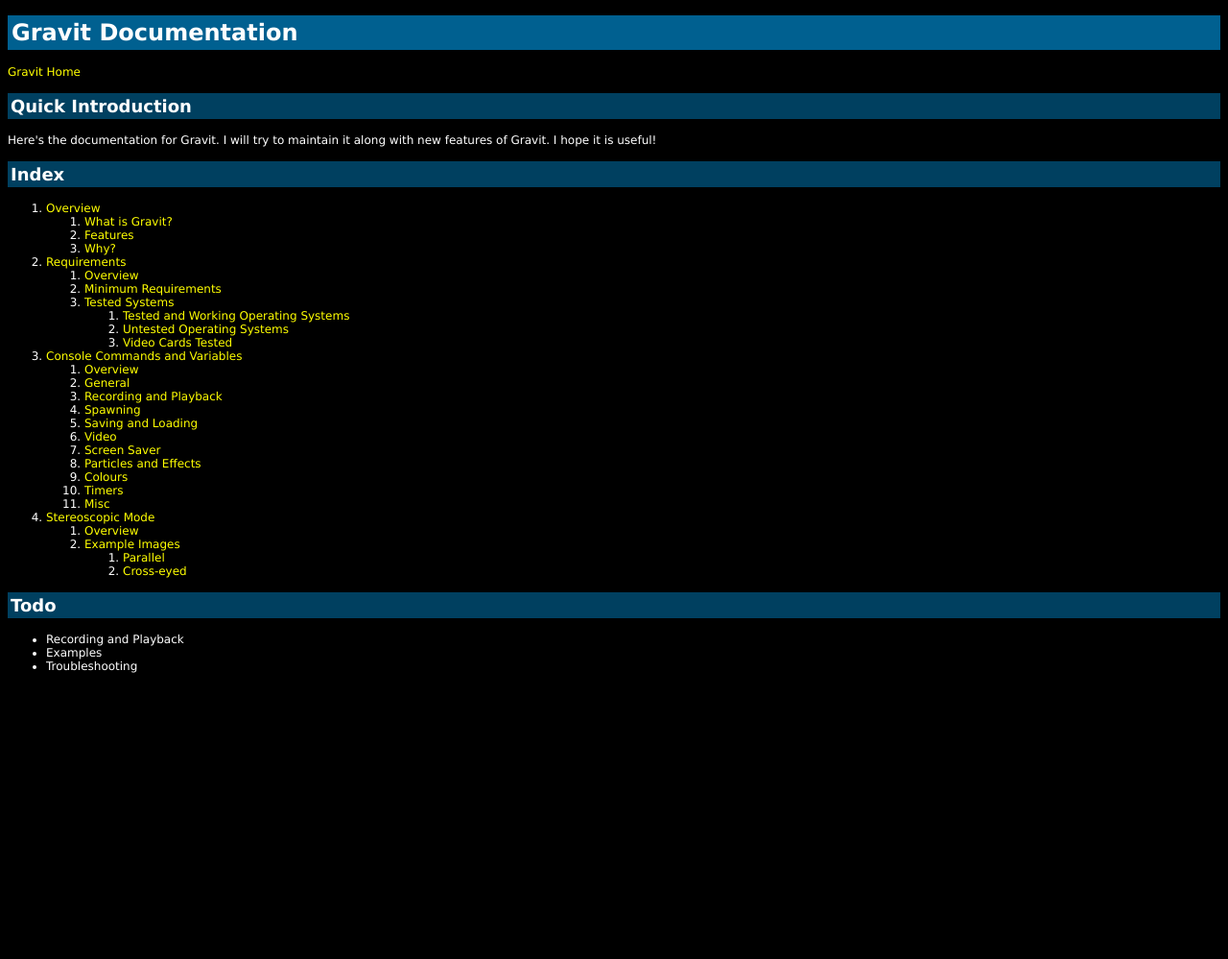
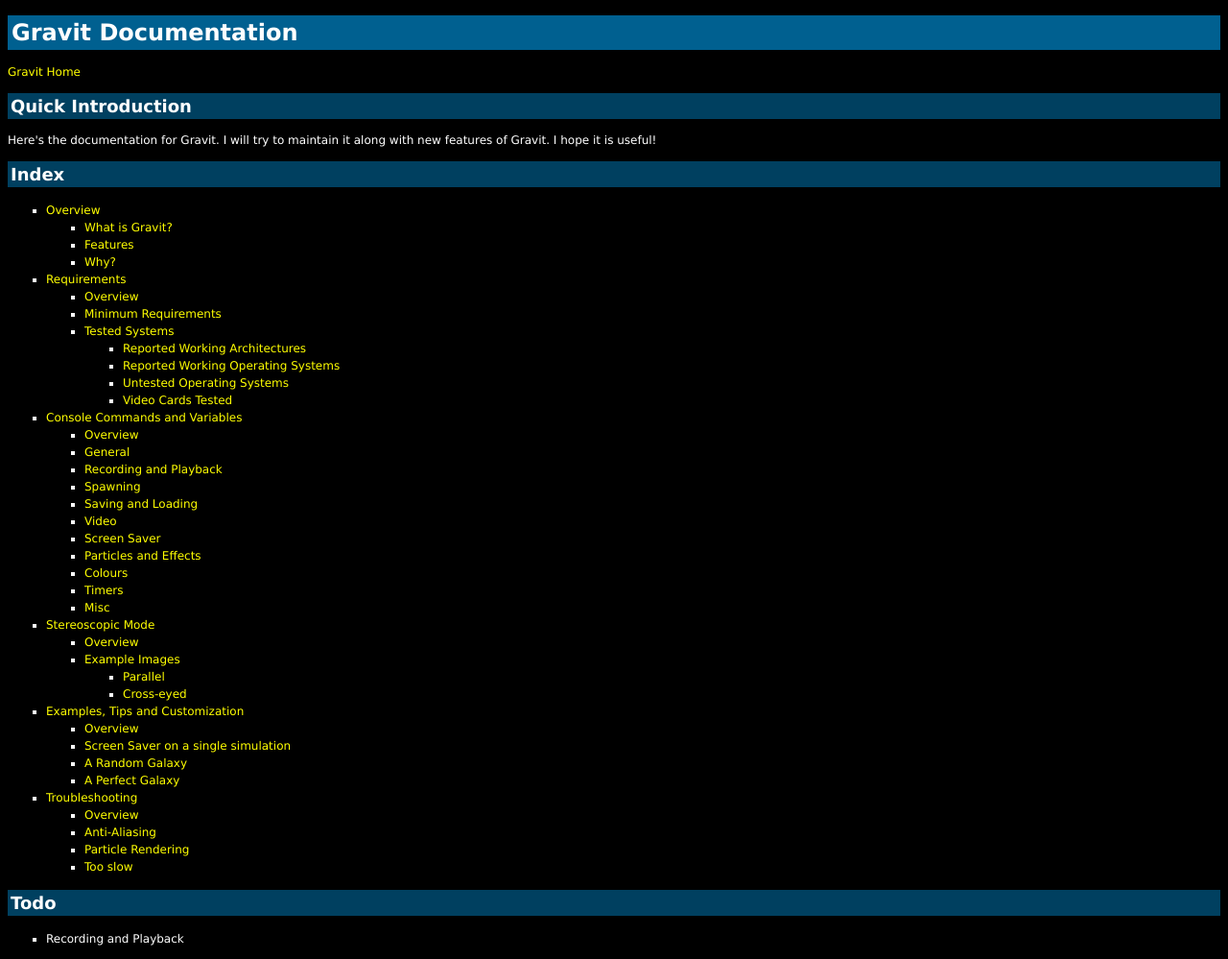
Before and after one commit to gak/gravit, a PHP site: page /docs/ in a window 1280 px wide. Shown: the whole page at 96% size. Before the commit the page ends 701 px from the top, so only its background shows below. Run offline with PHP 8.4, Linux system fonts and the light colour scheme.

Commit message:
more doc and www script updates savelist works now
git-svn-id: svn://gakman.com/gravit/trunk@175 60970b36-f649-e149-802f-859a9d0a703e

```diff
--- a/www/docs/Console.php
+++ b/www/docs/Console.php
@@ -10,7 +10,7 @@
 <body>
 <h1 id="ConsoleCommandsandVariables">Console Commands and Variables</h1>
 <p>
-<a class="ext-link" title="http:.." href="http:..">Gravit Home</a> / <a href="Index.php">Documentation Index</a>
+<a class="ext-link" title=".." href="..">Gravit Home</a> / <a href="Index.php">Documentation Index</a>
 </p>
 <h2 id="Overview">Overview</h2>
 <p>
--- a/www/docs/Index.php
+++ b/www/docs/Index.php
@@ -10,7 +10,7 @@
 <body>
 <h1 id="GravitDocumentation">Gravit Documentation</h1>
 <p>
-<a class="ext-link" title="http:.." href="http:..">Gravit Home</a>
+<a class="ext-link" title=".." href="..">Gravit Home</a>
 </p>
 <h2 id="QuickIntroduction">Quick Introduction</h2>
 <p>
@@ -29,7 +29,8 @@
 <a href="Requirements.php#Overview">Overview</a></li><li>
 <a href="Requirements.php#MinimumRequirements">Minimum Requirements</a></li><li>
 <a href="Requirements.php#TestedSystems">Tested Systems</a><ol><li>
-<a href="Requirements.php#TestedandWorkingOperatingSystems">Tested and Working Operating Systems</a></li><li>
+<a href="Requirements.php#ReportedWorkingArchitectures">Reported Working Architectures</a></li><li>
+<a href="Requirements.php#ReportedWorkingOperatingSystems">Reported Working Operating Systems</a></li><li>
 <a href="Requirements.php#UntestedOperatingSystems">Untested Operating Systems</a></li><li>
 <a href="Requirements.php#VideoCardsTested">Video Cards Tested</a></li></ol>
 </li></ol>
@@ -53,13 +54,23 @@
 <a href="StereoMode.php#Parallel">Parallel</a></li><li>
 <a href="StereoMode.php#Crosseyed">Cross-eyed</a></li></ol>
 </li></ol>
+</li><li>
+<a href="Examples.php#ExamplesTipsandCustomization">Examples, Tips and Customization</a><ol><li>
+<a href="Examples.php#Overview">Overview</a></li><li>
+<a href="Examples.php#ScreenSaveronasinglesimulation">Screen Saver on a single simulation</a></li><li>
+<a href="Examples.php#ARandomGalaxy">A Random Galaxy</a></li><li>
+<a href="Examples.php#APerfectGalaxy">A Perfect Galaxy</a></li></ol>
+</li><li>
+<a href="Troubleshooting.php#Troubleshooting">Troubleshooting</a><ol><li>
+<a href="Troubleshooting.php#Overview">Overview</a></li><li>
+<a href="Troubleshooting.php#AntiAliasing">Anti-Aliasing</a></li><li>
+<a href="Troubleshooting.php#ParticleRendering">Particle Rendering</a></li><li>
+<a href="Troubleshooting.php#Tooslow">Too slow</a></li></ol>
 </ol>
 
 </p>
 <h2 id="Todo">Todo</h2>
 <ul><li>Recording and Playback
-</li><li>Examples
-</li><li>Troubleshooting
 </li></ul>
 </body>
 </html>
--- a/www/gravit.css
+++ b/www/gravit.css
@@ -10,3 +10,9 @@
 h1 { background: #006090; padding: 4px 4px 4px 4px; }
 h2 { background-color: #004060; padding: 3px 3px 3px 3px; }
 h3 { background-color: #003040; padding: 2px 2px 2px 2px; }
+pre {
+	background-color: #00648E;
+	padding: 10px 10px 10px 15px;
+	border: 1px #004060 solid;
+}
+li { line-height: 150%; list-style-type: square; }
--- a/www/index.php
+++ b/www/index.php
@@ -22,7 +22,7 @@
 <h1>Gravit - A gravity simulator</h1>
 
 <h2>About</h2>
-<p>Gravit is a gravity simulator which runs under Linux and Windows. It's released under the <a href="http://www.gnu.org/copyleft/gpl.html">GNU General Public License</a> which makes it free. It uses simple newtonian physics using the Barnes-Hut N-body algorithm. Although the main goal of Gravit is to be as accurate as possible, it also creates beautiful looking gravity patterns. It records the history of each particle so it can animate and display a path of its travels. At any stage you can rotate your view in 3D and zoom in and out. Gravit uses OpenGL with <a href="http://www.libsdl.org/">SDL</a>, <a href="http://www.libsdl.org/projects/SDL_ttf/">SDL_ttf</a> and <a href="http://www.libsdl.org/projects/SDL_image/">SDL_image</a>.</p>
+<p>Gravit is a gravity simulator which runs under Linux, Windows and Mac OS X. It's released under the <a href="http://www.gnu.org/copyleft/gpl.html">GNU General Public License</a> which makes it free. It uses simple newtonian physics using the Barnes-Hut N-body algorithm. Although the main goal of Gravit is to be as accurate as possible, it also creates beautiful looking gravity patterns. It records the history of each particle so it can animate and display a path of its travels. At any stage you can rotate your view in 3D and zoom in and out. Gravit uses OpenGL with <a href="http://www.libsdl.org/">SDL</a>, <a href="http://www.libsdl.org/projects/SDL_ttf/">SDL_ttf</a> and <a href="http://www.libsdl.org/projects/SDL_image/">SDL_image</a>.</p>
 
 <h2>Screen Shots</h2>
 
@@ -83,7 +83,7 @@
 </ul>
 
 <h2>Documentation</h2>
-<p>So far I have made a several pages of documentation. It is slowly being written -- I'll attempt to keep it up to date. The Gravit <a href="docs">documentation is here</a>.</p>
+<p>So far I have made a several pages of documentation. It is slowly being written -- I'll attempt to keep it up to date. The Gravit <a href="docs/">documentation is here</a>.</p>
 
 <h2>Download</h2>
 <p>In Gravit 0.3.1 your view moves around to where particles are. I've added timer code, a fullscreen toggle by hitting alt-enter and several other features. Also, the screensaver has changed quite a bit.</p>
```
Also changed, not shown: www/docs/StereoMode.php (+7 -7 lines), 5 other files.
